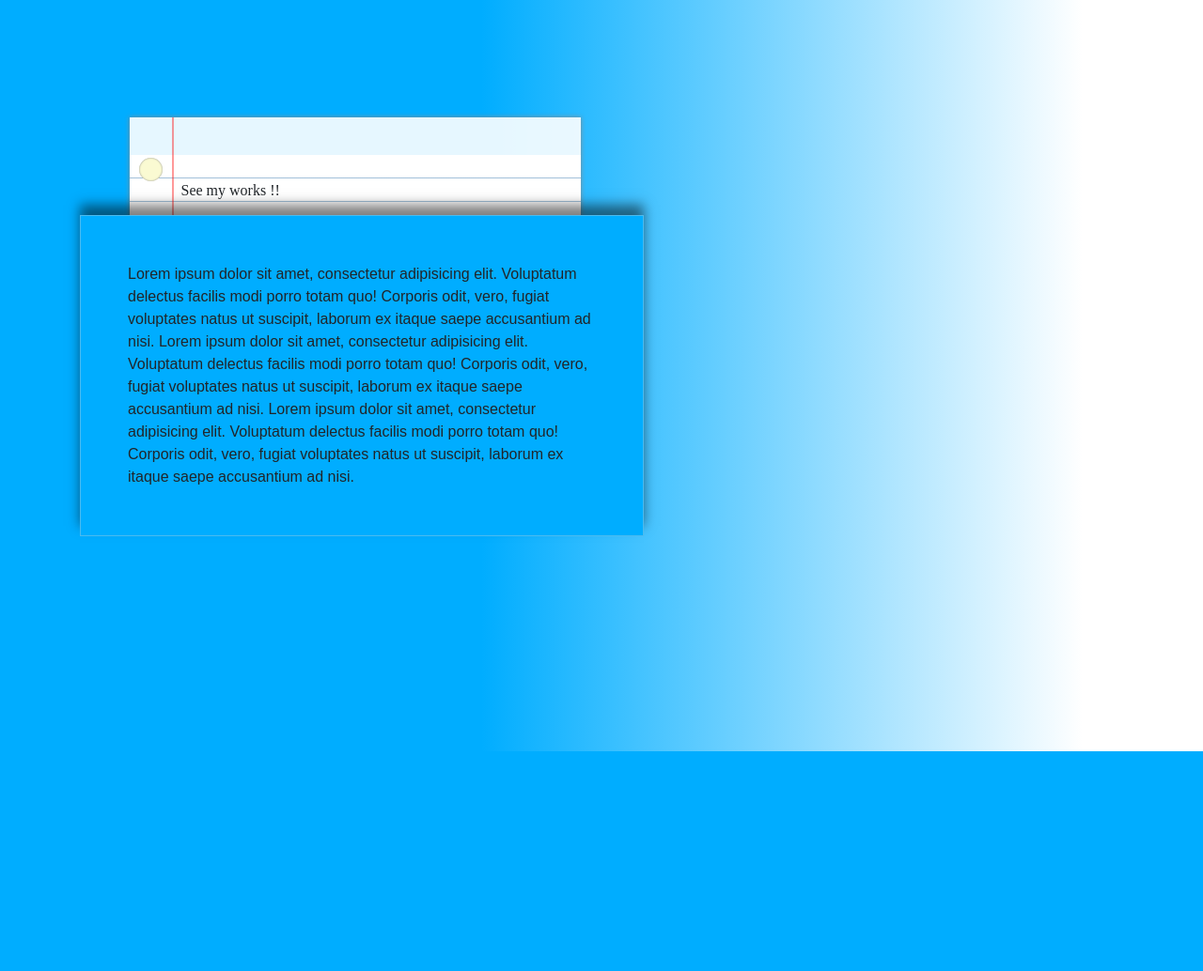
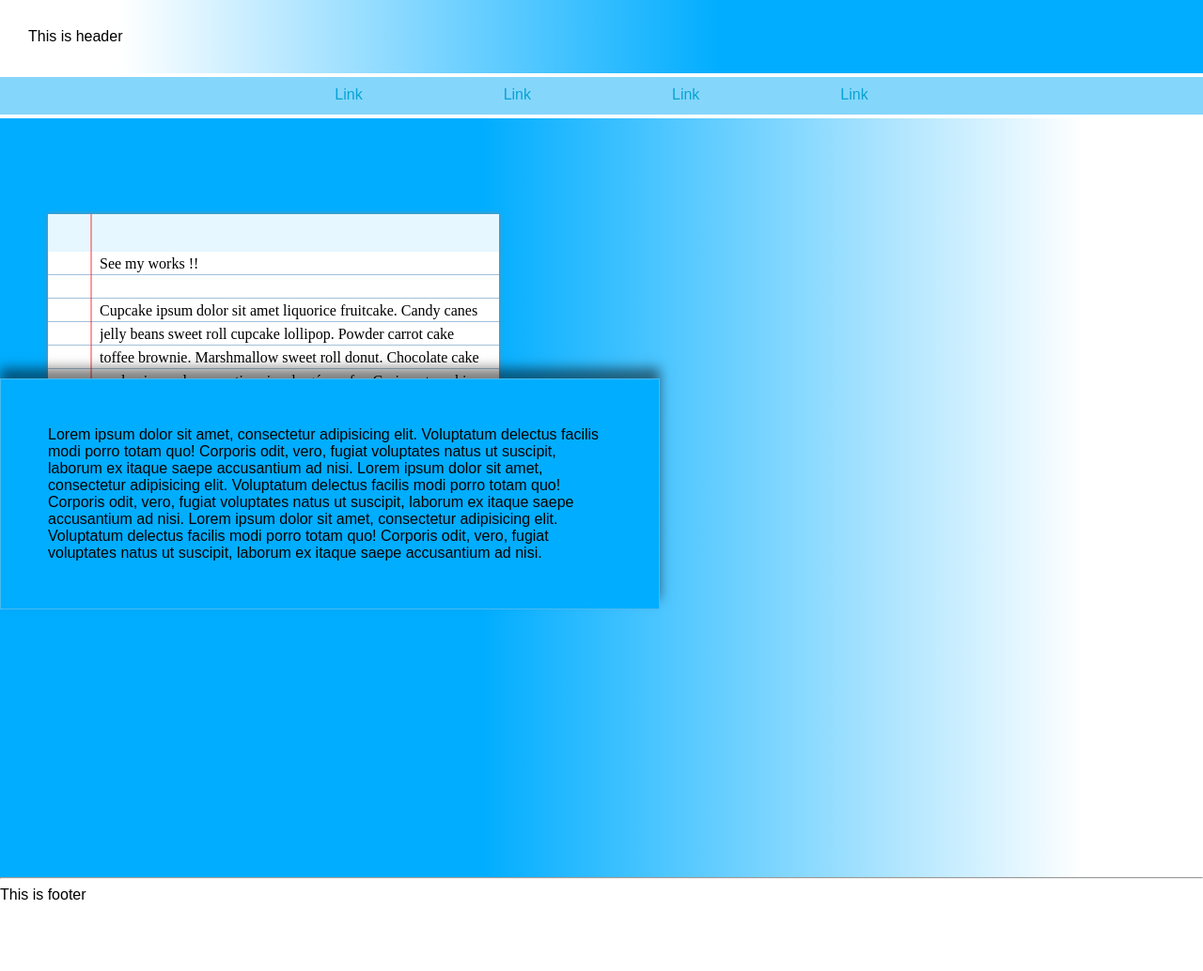
Before and after one commit to anucoder/Portfolio_project, a Django app: page / in a window 1280 px wide. Shown: the whole page at 94% size. Before the commit the page ends 800 px from the top, so only its background shows below. Run offline with Django 3.2, Linux system fonts and the light colour scheme; some libraries are stand-ins or nearby versions.

Commit message:
added header and footer

```diff
--- a/portfolio/projects/static/css/master.css
+++ b/portfolio/projects/static/css/master.css
@@ -2,8 +2,9 @@
 body {
   background: linear-gradient(90deg, #00adff 40%, white 90%);
   background-attachment: fixed;
- font-size: medium;
- font-family: Arial, Helvetica, sans-serif;
+  font-size: medium;
+  font-family: Arial, Helvetica, sans-serif;
+  box-sizing: border-box;
 }
 
 html, body {
@@ -13,6 +14,41 @@ html, body {
   padding : 0;
 }
 
+#header
+{
+  /* make the direction reverse and make the hover work */
+  /* background: transparent;  */
+  background: linear-gradient(270deg, #00adff 40%, white 90%);
+  padding : 30px;
+}
+
+.navbar {
+  display: flex;
+  height : 40px;
+  flex-flow: row wrap;
+  justify-content: center;
+  background-color:#85d6fb;
+  border-top : 4px solid white;
+  border-bottom : 4px solid white;
+}
+
+.navbar a{
+  text-decoration: none;
+  color:#06a3d2;
+  padding: 10px 75px;
+}
+
+.navbar a:hover{
+background-color: white;
+color: #00adff;
+}
+
+#footer{
+  background-color:white;
+  height: 100px;
+}
+
+
 section{
   position: relative;
   display: flex;
@@ -20,31 +56,25 @@ section{
   align-items: center;
   height: 100vh;
 }
-section .front-box
+section .pocket
 {
-  position: relative;
+  position: absolute;
   border: 1px solid rgba(152, 201, 223, 0.493);
   background-color: #00adff;
   max-width: 600px;
   padding: 50px;
   box-shadow: 0px -11px 12px 0px rgba(0,0,0,.5);
-  overflow: hidden;
-  z-index: 2;
-  /* filter:blur(5px); */
-  /* transform: translate(10px, 10px); */
-  /* background-attachment: fixed; */
+
 }
 
-.paper {
-  left: 50px;
+  .paper {
   position: absolute;
-  height: 430px;
+  height: 410px;
   width: 480px;
+  bottom : 10px;
   background: rgba(255,255,255,0.9);
-  margin: -275px -225px;
-  left: 25%;
-  top: 50%;
   box-shadow: 0px 0px 5px 0px #888;
+  z-index:-2;
 }
 .paper::before {
   content: '';
@@ -62,7 +92,7 @@ section .front-box
 }
 .text {
   position: absolute;
-  top: 65px;
+  top: 40px;
   left: 55px;
   bottom: 10px;
   right: 10px;
@@ -71,21 +101,3 @@ section .front-box
   overflow: hidden;
   outline: none;
 }
-.holes {
-  position: absolute;
-  left: 10px;
-  height: 25px;
-  width: 25px;
-  background: lightgoldenrodyellow;
-  border-radius: 50%;
-  box-shadow: inset 0px 0px 2px 0px #888;
-}
-.hole-top {
-  top: 10%;
-}
-.hole-middle {
-  top: 50%;
-}
-.hole-bottom {
-  bottom: 10%;
-}
--- a/portfolio/projects/templates/index.html
+++ b/portfolio/projects/templates/index.html
@@ -1,16 +1,8 @@
 {% extends "base.html" %}
 {% block content %}
 
-
-<!-- <div class="banner outer">
-  <div class="banner inner">
-    <div class="content">
-    Hi, I'm Anagha. I want a book opening animation.
-    </div>
-  </div>
-</div> -->
-<section>
-  <div class="front-box">
+<section id="Introduction">
+  <div class="pocket">
     Lorem ipsum dolor sit amet, consectetur adipisicing elit.
     Voluptatum delectus facilis modi porro totam quo! Corporis odit, vero,
     fugiat voluptates natus ut suscipit,
@@ -25,9 +17,6 @@
     Voluptatum delectus facilis modi porro totam quo! Corporis odit, vero,
     fugiat voluptates natus ut suscipit,
     laborum ex itaque saepe accusantium ad nisi.
-
-  </div>
-
     <div class="paper">
       <div class="lines">
         <div class="text" contenteditable spellcheck="false">
@@ -38,9 +27,7 @@
           tiramisu jelly-o donut. Sweet gummi bears ice cream.
         </div>
       </div>
-    <div class="holes hole-top"></div>
-    <div class="holes hole-middle"></div>
-    <div class="holes hole-bottom"></div>
+    </div>
   </div>
 </section>
 
--- a/portfolio/templates/base.html
+++ b/portfolio/templates/base.html
@@ -4,36 +4,34 @@
   <head>
     <meta charset="utf-8">
     <title>Anagha T Sasidharan</title>
-    {# Bootstrap #}
-    <link rel="stylesheet" href="https://stackpath.bootstrapcdn.com/bootstrap/4.4.1/css/bootstrap.min.css" integrity="sha384-Vkoo8x4CGsO3+Hhxv8T/Q5PaXtkKtu6ug5TOeNV6gBiFeWPGFN9MuhOf23Q9Ifjh" crossorigin="anonymous">
+    <!-- {# Bootstrap #} -->
+    <!-- <link rel="stylesheet" href="https://stackpath.bootstrapcdn.com/bootstrap/4.4.1/css/bootstrap.min.css" integrity="sha384-Vkoo8x4CGsO3+Hhxv8T/Q5PaXtkKtu6ug5TOeNV6gBiFeWPGFN9MuhOf23Q9Ifjh" crossorigin="anonymous"> -->
     <link rel="stylesheet" href="{% static 'css/master.css' %}">
   </head>
   <body>
 
-<!-- Navbar -->
-   <!-- <nav class="navbar navbar-expand-lg navbar-light navcolor">
-     <a class="navbar-brand mr-auto" href="{% url 'projects:index' %}">Anagha T Sasidharan</a>
-     <button class="navbar-toggler" type="button" data-toggle="collapse" data-target="#navbarNavAltMarkup" aria-controls="navbarNavAltMarkup" aria-expanded="false" aria-label="Toggle navigation">
-       <span class="navbar-toggler-icon"></span>
-     </button>
-     <div class="collapse navbar-collapse" id="navbarNavAltMarkup">
-       <div class="navbar-nav mr-auto"> -->
-      <!-- empty -->
-      <!-- </div>
-      <div class="navbar-nav">
-        <a class="nav-item nav-link mr-sm-2" href="#">About</a>
-        <a class="nav-item nav-link mr-sm-2" href="{% url 'projects:projects'%}">projects</a>
-        <a class="nav-item nav-link " href="{% url 'projects:contact'%}">Contact</a>
+  <!-- Header -->
+  <header id="header">
+    This is header
+  </header>
+      <!-- Navigation Bar -->
+      <div class="navbar">
+        <a href="#">Link</a>
+        <a href="#">Link</a>
+        <a href="#">Link</a>
+        <a href="#">Link</a>
       </div>
-    </div>
-  </nav> -->
 
-<!-- Container -->
+  <!-- Container -->
   <div class="container">
 
       {% block content %}
       {% endblock %}
 
     </div>
+    <footer id="footer">
+      <hr>
+      This is footer
+    </footer>
   </body>
 </html>
```
Lines whose indentation alone changed are shown as unchanged.
